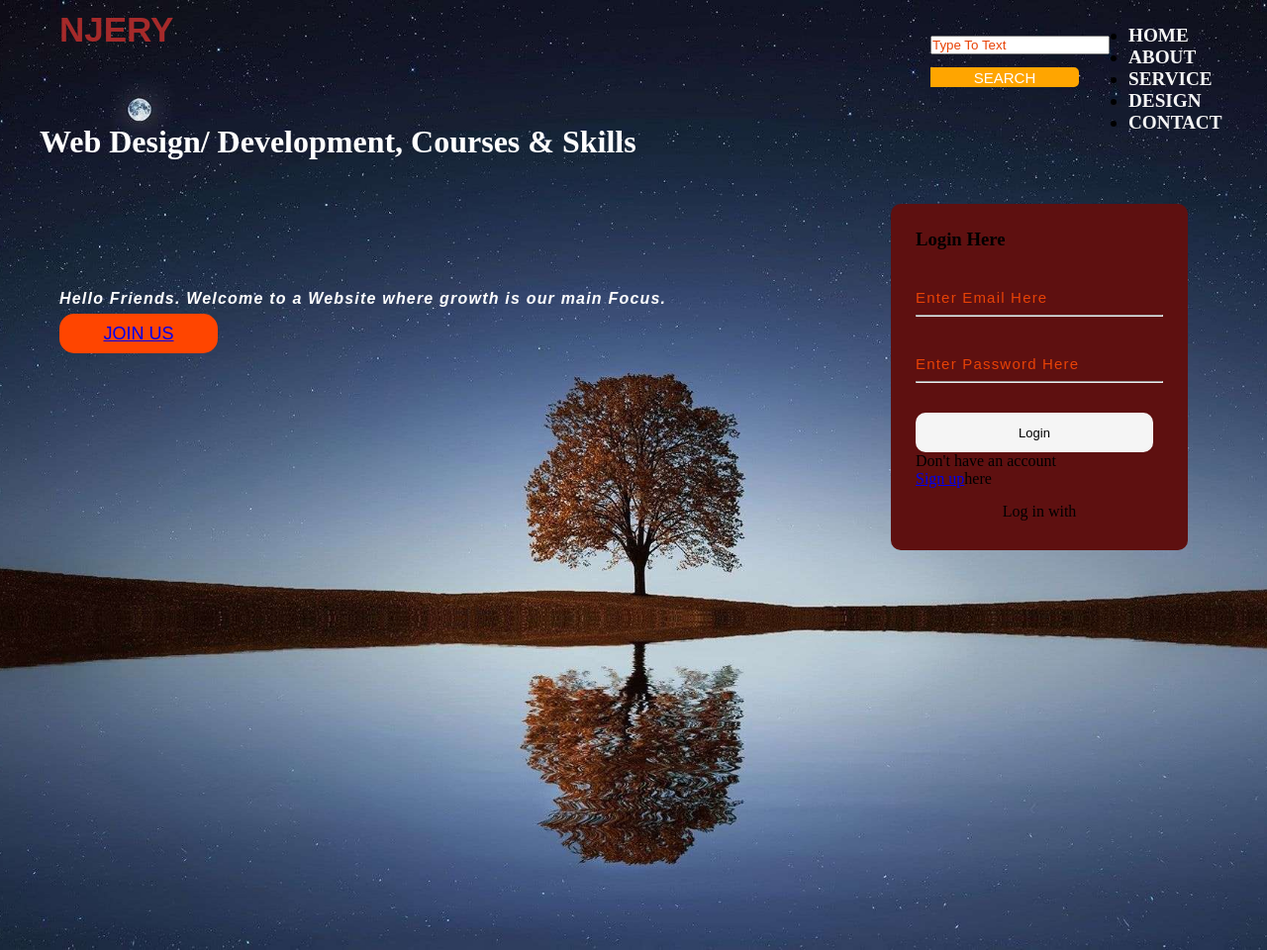
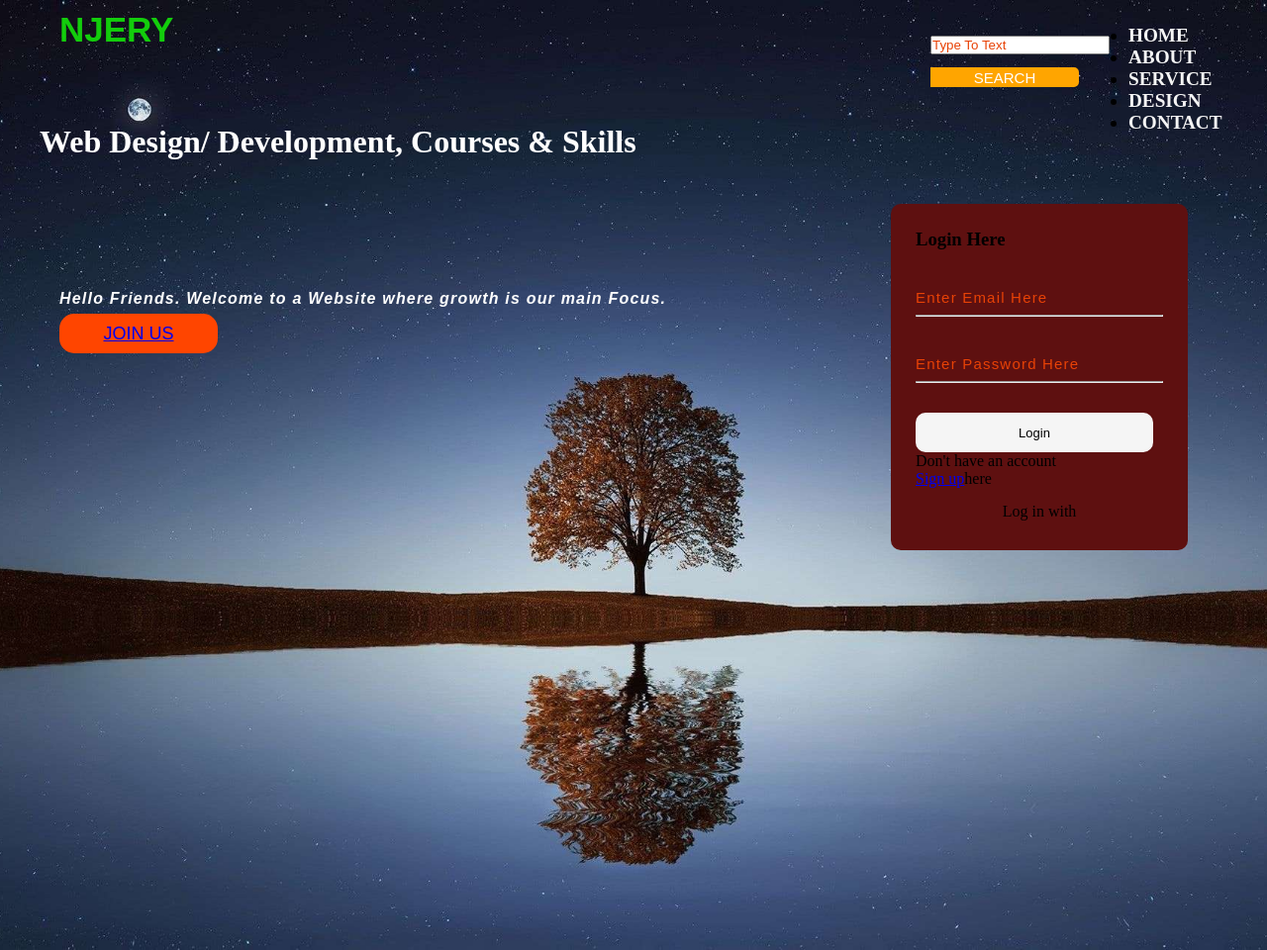
Before and after one commit to blessing030/project1, a plain HTML site: page index.html in a window 1280 px wide. Shown: the whole page at 99% size. Drawn offline with Linux system fonts and the light colour scheme.

Commit message:
changed logo colour to lime

```diff
--- a/style.css
+++ b/style.css
@@ -35,7 +35,7 @@
     height: 70px;
 }
 .logo{
-    color: brown;
+    color: rgb(19, 205, 12);
     font-size: 35px;
     font-family: Arial;
     padding-left: 20px;
```
